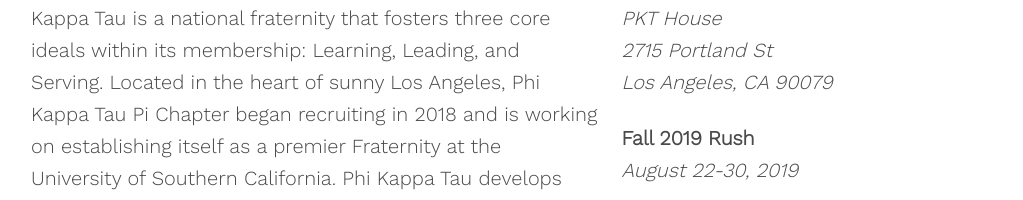
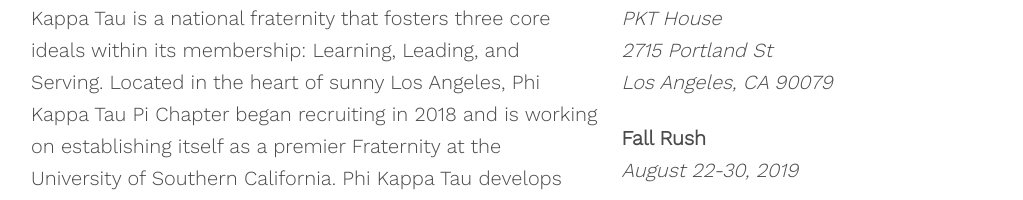
Before and after one commit to usc-phi-kappa-tau/website, a React (Create React App) app: page / in a window 1280 px wide. Shown: the part 1046-1246 px from the top of the page, without its empty margins (129-1152 px from the left). Built offline with nearby package versions, Linux system fonts and the light colour scheme.

Commit message:
changed fall 19 rush dates

```diff
--- a/src/components/About.jsx
+++ b/src/components/About.jsx
@@ -35,7 +35,7 @@
                     <br />
 
                     <p>
-                        <b>Fall 2019 Rush</b>
+                        <b>Fall Rush</b>
                         <br />
                         <em>August 22-30, 2019</em>
                     </p>
```
